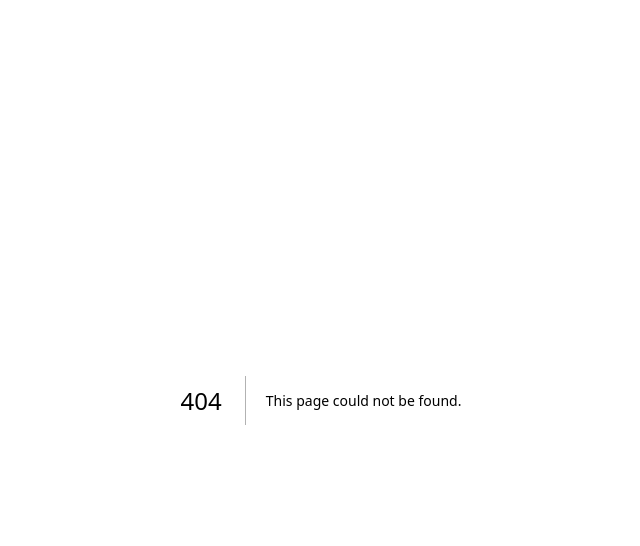
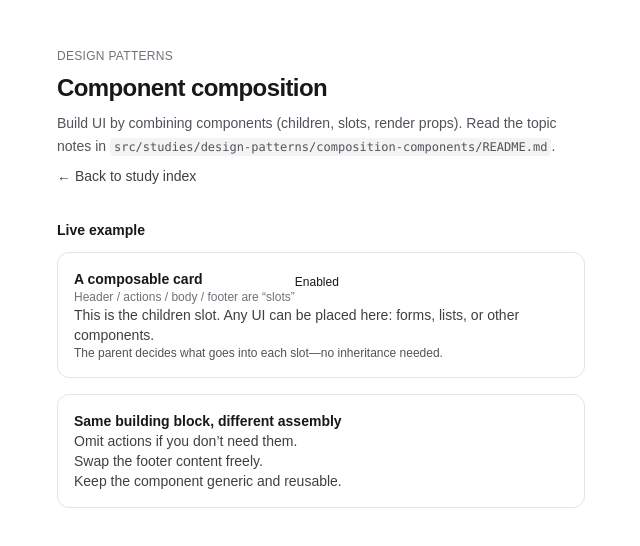
Before and after one commit to Rennatts/React-Next-studies, a Next.js app: page /studies/design-patterns/composition-components in a window 1280 px wide. Before the commit this address had no page. Shown: the top 546 px of the page, without its empty margins (319-959 px from the left). Built offline with nearby package versions, Linux system fonts and the light colour scheme.

Commit message:
composition component

```diff
--- a/src/app/page.tsx
+++ b/src/app/page.tsx
@@ -41,6 +41,13 @@ const topics = [
     description:
       "Render tree-shaped data via recursion; pair with pure functions and immutable updates for predictable state changes.",
     href: "/studies/design-patterns/recursive-components",
+    category: "Design patterns",
+  },
+  {
+    title: "Component composition",
+    description:
+      "Composition over inheritance: build flexible UI using children and slot-like props (header/actions/footer).",
+    href: "/studies/design-patterns/composition-components",
     category: "Design patterns",
   },
 ] as const;
--- /dev/null
+++ b/src/app/studies/design-patterns/composition-components/page.tsx
@@ -0,0 +1,48 @@
+import type { Metadata } from "next";
+import Link from "next/link";
+import { CompositionDemo } from "@/studies/design-patterns/composition-components/CompositionDemo";
+
+export const metadata: Metadata = {
+  title: "Study: Component composition",
+  description:
+    "Composition over inheritance in React using children and slot-like props.",
+};
+
+export default function CompositionComponentsStudyPage() {
+  return (
+    <div className="mx-auto flex min-h-screen max-w-xl flex-col gap-8 px-6 py-12">
+      <header className="space-y-2">
+        <p className="text-xs font-medium uppercase tracking-wide text-zinc-500 dark:text-zinc-400">
+          Design patterns
+        </p>
+        <h1 className="text-2xl font-semibold tracking-tight text-zinc-900 dark:text-zinc-50">
+          Component composition
+        </h1>
+        <p className="text-sm leading-relaxed text-zinc-600 dark:text-zinc-400">
+          Build UI by combining components (children, slots, render props). Read
+          the topic notes in{" "}
+          <code className="rounded bg-zinc-100 px-1 py-0.5 text-xs dark:bg-zinc-900">
+            src/studies/design-patterns/composition-components/README.md
+          </code>
+          .
+        </p>
+        <Link
+          href="/"
+          className="inline-flex text-sm font-medium text-zinc-700 underline-offset-4 hover:underline dark:text-zinc-300"
+        >
+          ← Back to study index
+        </Link>
+      </header>
+
+      <section aria-labelledby="demo-heading" className="space-y-3">
+        <h2
+          id="demo-heading"
+          className="text-sm font-semibold text-zinc-900 dark:text-zinc-50"
+        >
+          Live example
+        </h2>
+        <CompositionDemo />
+      </section>
+    </div>
+  );
+}
--- /dev/null
+++ b/src/studies/design-patterns/composition-components/Card.tsx
@@ -0,0 +1,31 @@
+"use client";
+
+import type { ReactNode } from "react";
+
+export type CardProps = {
+  header?: ReactNode;
+  actions?: ReactNode;
+  children: ReactNode;
+  footer?: ReactNode;
+};
+
+export function Card({ header, actions, children, footer }: CardProps) {
+  return (
+    <section className="rounded-xl border border-zinc-200 bg-white p-4 dark:border-zinc-800 dark:bg-zinc-950">
+      {(header || actions) && (
+        <header className="flex items-start justify-between gap-3">
+          <div className="min-w-0">{header}</div>
+          <div className="shrink-0">{actions}</div>
+        </header>
+      )}
+
+      <div className={(header || actions) ? "mt-3" : ""}>{children}</div>
+
+      {footer ? (
+        <footer className="mt-4 border-t border-zinc-200 pt-3 text-xs text-zinc-600 dark:border-zinc-800 dark:text-zinc-400">
+          {footer}
+        </footer>
+      ) : null}
+    </section>
+  );
+}
--- /dev/null
+++ b/src/studies/design-patterns/composition-components/CompositionDemo.tsx
@@ -0,0 +1,63 @@
+"use client";
+
+import { useState } from "react";
+import { Card } from "./Card";
+
+export function CompositionDemo() {
+  const [enabled, setEnabled] = useState(true);
+
+  return (
+    <div className="space-y-4">
+      <Card
+        header={
+          <div className="space-y-1">
+            <p className="text-sm font-semibold text-zinc-900 dark:text-zinc-50">
+              A composable card
+            </p>
+            <p className="text-xs text-zinc-500 dark:text-zinc-400">
+              Header / actions / body / footer are “slots”
+            </p>
+          </div>
+        }
+        actions={
+          <button
+            type="button"
+            onClick={() => setEnabled((v) => !v)}
+            className={[
+              "rounded-md px-3 py-2 text-xs font-medium",
+              enabled
+                ? "bg-zinc-900 text-white dark:bg-zinc-50 dark:text-zinc-900"
+                : "border border-zinc-200 text-zinc-800 hover:bg-zinc-50 dark:border-zinc-800 dark:text-zinc-200 dark:hover:bg-zinc-900/40",
+            ].join(" ")}
+          >
+            {enabled ? "Enabled" : "Disabled"}
+          </button>
+        }
+        footer={
+          <span>
+            The parent decides what goes into each slot—no inheritance needed.
+          </span>
+        }
+      >
+        <p className="text-sm text-zinc-700 dark:text-zinc-300">
+          This is the <span className="font-medium">children</span> slot. Any UI
+          can be placed here: forms, lists, or other components.
+        </p>
+      </Card>
+
+      <Card
+        header={
+          <p className="text-sm font-semibold text-zinc-900 dark:text-zinc-50">
+            Same building block, different assembly
+          </p>
+        }
+      >
+        <ul className="list-disc space-y-1 pl-5 text-sm text-zinc-700 dark:text-zinc-300">
+          <li>Omit actions if you don’t need them.</li>
+          <li>Swap the footer content freely.</li>
+          <li>Keep the component generic and reusable.</li>
+        </ul>
+      </Card>
+    </div>
+  );
+}
```
Also changed, not shown: src/studies/README.md, src/studies/design-patterns/composition-components/README.md (added).
